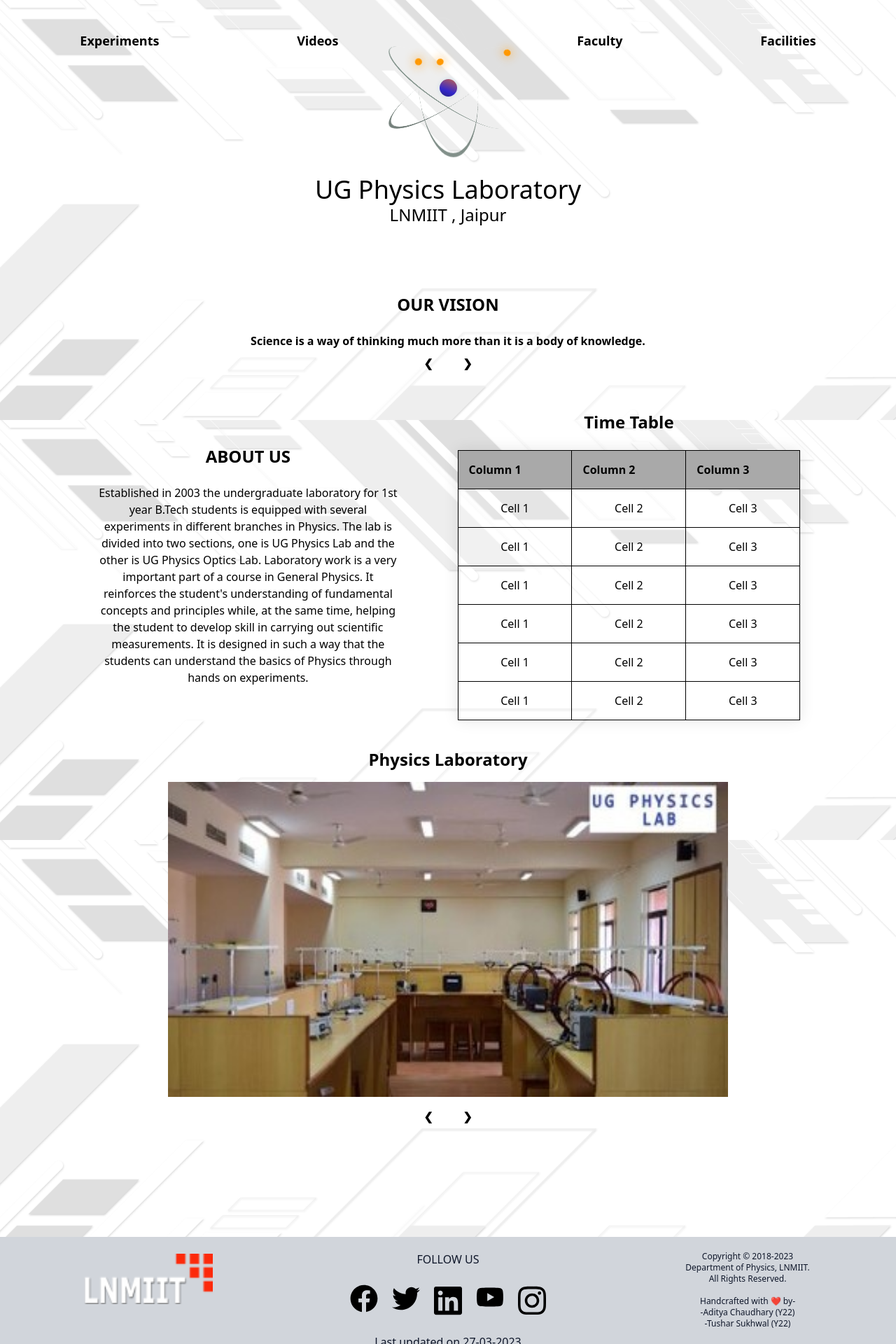
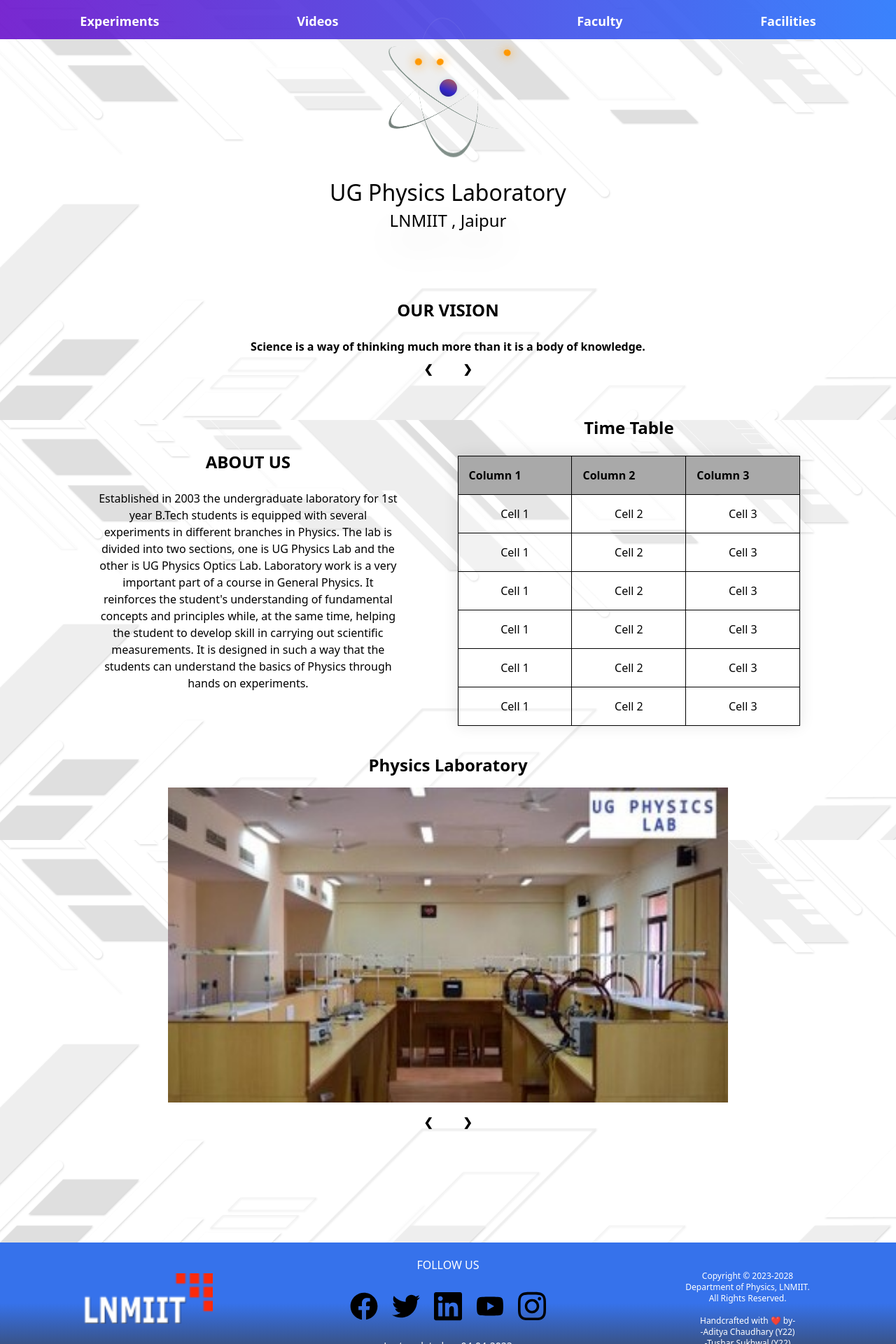
Before and after one commit to lnmiit-physicslab/Lnmiit-Physics-Lab-Website, a React (Vite) app: page / in a window 1280 px wide. Shown: the top 1920 px of the page at 70% size. Built offline with nearby package versions, Linux system fonts and the light colour scheme.

Commit message:
Website Updated

```diff
--- a/src/components/AnimatedLogo.jsx
+++ b/src/components/AnimatedLogo.jsx
@@ -1,4 +1,5 @@
 import "../css/AnimatedLogo.css";
+import '../css/typewrite.css'
 
 const AnimatedLogo = () => {
 	return (
@@ -16,8 +17,8 @@ const AnimatedLogo = () => {
 				</div>
 			</div>
 			<div className="select-none text-center">
-				<p className="text-4xl">UG Physics Laboratory</p>
-				<p className="text-2xl">LNMIIT , Jaipur</p>
+				<p className="typewrite">UG Physics Laboratory</p>
+				<p className="text-2xl drop-shadow-2xl">LNMIIT , Jaipur</p>
 			</div>
 		</div>
 	);
--- a/src/components/Footer.jsx
+++ b/src/components/Footer.jsx
@@ -1,8 +1,8 @@
 import React from "react";
-
+import '../css/footer.css'
 const Footer = () => {
 	return (
-		<div className="flex w-screen flex-wrap justify-around bg-gray-300 p-5  text-slate-900">
+		<div className="flex w-screen flex-wrap justify-around items-center bg-gray-300 p-5 text-white text-slate-900 site-footer">
 			{/* Logo Container Started */}
 			<div className="logo h-28 ">
 				<a href="https://www.lnmiit.ac.in/">
@@ -21,12 +21,12 @@ const Footer = () => {
 					<p className="text-center">FOLLOW US</p>
 				</div>
 				<br />
-				<div className="flex gap-5">
+				<div className="flex gap-5 items-center">
 					<span>
 						<a href="https://www.facebook.com/lnmiit.ac.in/">
 							<img
 								src="/src/resources/images/socialHandles/facebook.svg"
-								className="w-10"
+								className="w-10 hover:scale-125 hover:duration-200"
 							></img>
 						</a>
 					</span>
@@ -34,7 +34,7 @@ const Footer = () => {
 						<a href="https://twitter.com/lnmiit_jaipur?lang=en">
 							<img
 								src="/src/resources/images/socialHandles/twitter.svg"
-								className="w-10"
+								className="w-10 hover:scale-125 hover:duration-200"
 							></img>
 						</a>
 					</span>
@@ -42,7 +42,7 @@ const Footer = () => {
 						<a href="https://www.linkedin.com/school/the-lnm-institute-of-information-technology/">
 							<img
 								src="/src/resources/images/socialHandles/linkedin.svg"
-								className="w-10"
+								className="w-10 hover:scale-125 hover:duration-200"
 							></img>
 						</a>
 					</span>
@@ -50,7 +50,7 @@ const Footer = () => {
 						<a href="https://www.youtube.com/channel/UCpC73hmoYHg55uyCz2Lti_w">
 							<img
 								src="/src/resources/images/socialHandles/youtube.svg"
-								className="w-10"
+								className="w-10 hover:scale-125 hover:duration-200"
 							></img>
 						</a>
 					</span>
@@ -58,21 +58,21 @@ const Footer = () => {
 						<a href="https://www.instagram.com/lnmiit/">
 							<img
 								src="/src/resources/images/socialHandles/instagram.svg"
-								className="w-10"
+								className="w-10 hover:scale-125 hover:duration-200"
 							></img>
 						</a>
 					</span>
 				</div>
 				<br />
 				{/* Website update time */}
-				<p className="text-center font-light">Last updated on 27-03-2023</p>
+				<p className="text-center font-light text-sm">Last updated on 04-04-2023</p>
 			</div>
 			{/* Social Handles Closed */}
 
 			{/* Copyright Section Started */}
 			<div className="copyright h-28 w-48 text-xs">
 				<p>
-					Copyright © 2018-2023 Department of Physics, LNMIIT. All Rights
+					Copyright © 2023-2028 Department of Physics, LNMIIT. All Rights
 					Reserved.
 				</p>
 				<br />
--- a/src/components/NavBar.jsx
+++ b/src/components/NavBar.jsx
@@ -3,6 +3,7 @@ import Videos from "./Videos";
 import Facilities from "./Facilities";
 import Faculty from "./Faculty";
 import { Link } from "react-router-dom";
+import '../css/navBar.css'
 
 function NavBar() {
 	function experiments() {
@@ -11,20 +12,19 @@ function NavBar() {
 	function videos() {
 		<Videos />;
 	}
-	function faclulty() {
+	function faculty() {
 		<Faculty />;
 	}
 	function facilities() {
 		<Facilities />;
-		hello;
 	}
 	return (
-		<div className="absolute z-10 h-[7vh] w-[100vw]">
-			<div className="mt-7 flex justify-around p-4 text-lg font-bold">
+		<div className="absolute z-10 h-[7vh] w-[100vw] text-white grad">
+			<div className="flex justify-around p-4 text-lg font-bold">
 				<div>
 					<button
 						onClick={experiments}
-						className="hover:scale-110 hover:animate-pulse hover:text-indigo-400 hover:duration-150"
+						className="hover:scale-110 hover:animate-pulse hover:text-indigo-900 hover:duration-150"
 					>
 						<Link to="/menu/experiments">Experiments</Link>
 					</button>
@@ -32,15 +32,15 @@ function NavBar() {
 				<div>
 					<button
 						onClick={videos}
-						className="hover:scale-110 hover:animate-pulse hover:text-indigo-400 hover:duration-150  md:mr-36"
+						className="hover:scale-110 hover:animate-pulse hover:text-indigo-900 hover:duration-150  md:mr-36"
 					>
 						<Link to="/menu/videos">Videos</Link>
 					</button>
 				</div>
 				<div>
 					<button
-						onClick={faclulty}
-						className="hover:scale-110 hover:animate-pulse hover:text-indigo-400 hover:duration-150"
+						onClick={faculty}
+						className="hover:scale-110 hover:animate-pulse hover:text-indigo-900 hover:duration-150"
 					>
 						<Link to="/menu/faculty">Faculty</Link>
 					</button>
@@ -48,7 +48,7 @@ function NavBar() {
 				<div>
 					<button
 						onClick={facilities}
-						className="hover:scale-110 hover:animate-pulse hover:text-indigo-400 hover:duration-150"
+						className="hover:scale-110 hover:animate-pulse hover:text-indigo-900 hover:duration-150"
 					>
 						<Link to="/menu/facilities">Facilities</Link>
 					</button>
--- a/src/components/NavBar2.jsx
+++ b/src/components/NavBar2.jsx
@@ -1,31 +1,32 @@
 import { Link } from "react-router-dom";
+import '../css/navBar.css'
 
 const NavBar2 = () => {
 	return (
-		<div className="z-10 h-[7vh]  w-[100vw]">
-			<div className="mt-7 flex justify-around p-4 text-lg font-bold">
+		<div className="z-10 h-[7vh] w-[100vw] text-white grad">
+			<div className="flex justify-around p-4 text-lg font-bold">
 				<div>
-					<button className="hover:scale-110 hover:animate-pulse hover:text-indigo-400 hover:duration-150">
+					<button className="hover:scale-110 hover:animate-pulse hover:text-indigo-900 hover:duration-150">
 						<Link to="/menu/experiments">Experiments</Link>
 					</button>
 				</div>
 				<div>
-					<button className="hover:scale-110 hover:animate-pulse hover:text-indigo-400 hover:duration-150  ">
+					<button className="hover:scale-110 hover:animate-pulse hover:text-indigo-900 hover:duration-150  ">
 						<Link to="/menu/videos">Videos</Link>
 					</button>
 				</div>
 				<div>
-					<button className="hover:scale-110 hover:animate-pulse hover:text-indigo-400 hover:duration-150">
+					<button className="hover:scale-110 hover:animate-pulse hover:text-indigo-900 hover:duration-150">
 						<Link to="/">Home</Link>
 					</button>
 				</div>
 				<div>
-					<button className="hover:scale-110 hover:animate-pulse hover:text-indigo-400 hover:duration-150">
+					<button className="hover:scale-110 hover:animate-pulse hover:text-indigo-900 hover:duration-150">
 						<Link to="/menu/faculty">Faculty</Link>
 					</button>
 				</div>
 				<div>
-					<button className="hover:scale-110 hover:animate-pulse hover:text-indigo-400 hover:duration-150">
+					<button className="hover:scale-110 hover:animate-pulse hover:text-indigo-900 hover:duration-150">
 						<Link to="/menu/facilities">Facilities</Link>
 					</button>
 				</div>
--- a/src/css/AnimatedLogo.css
+++ b/src/css/AnimatedLogo.css
@@ -1,16 +1,15 @@
 body {
 	text-align: center;
-
 }
 
 #atom {
-    z-index: -1;
+	z-index: 100;
 	position: relative;
-    width: 300px;
+	width: 300px;
 	height: 300px;
 	display: inline-block;
-    margin-top: -25px;
-    margin-bottom: -30px;
+	margin-top: -25px;
+	margin-bottom: -30px;
 }
 
 #nucleus,
@@ -30,8 +29,13 @@ body {
 }
 
 #nucleus {
-    background: rgb(38,31,124);
-    background: linear-gradient(21deg, rgba(38,31,124,1) 0%, rgba(50,39,203,1) 35%, rgba(191,97,80,1) 100%);
+	background: rgb(38, 31, 124);
+	background: linear-gradient(
+		21deg,
+		rgba(38, 31, 124, 1) 0%,
+		rgba(50, 39, 203, 1) 35%,
+		rgba(191, 97, 80, 1) 100%
+	);
 	box-shadow: 0 0 15px #2196f3;
 	-webkit-animation: shining 2s infinite linear;
 	-moz-animation: shining 2s infinite linear;
@@ -148,91 +152,91 @@ body {
 @-webkit-keyframes orbitSpecial {
 	0% {
 		border: 0;
-		border-top: 10px solid 	rgba(181,229,207,0.5);
+		border-top: 10px solid rgba(181, 229, 207, 0.5);
 	}
 	35% {
 		border: 0;
-		border-right: 10px solid 	rgba(181,229,207,0.5);
+		border-right: 10px solid rgba(181, 229, 207, 0.5);
 	}
 	70% {
 		border: 0;
-		border-bottom: 10px solid 	rgba(181,229,207,0.5);
+		border-bottom: 10px solid rgba(181, 229, 207, 0.5);
 	}
 	100% {
 		border: 0;
-		border-left: 10px solid 	rgba(181,229,207,0.5);
+		border-left: 10px solid rgba(181, 229, 207, 0.5);
 	}
 }
 @-moz-keyframes orbitSpecial {
 	0% {
 		border: 0;
-		border-top: 10px solid 	rgba(181,229,207,0.5);
+		border-top: 10px solid rgba(181, 229, 207, 0.5);
 	}
 	35% {
 		border: 0;
-		border-right: 10px solid 	rgba(181,229,207,0.5);
+		border-right: 10px solid rgba(181, 229, 207, 0.5);
 	}
 	70% {
 		border: 0;
-		border-bottom: 10px solid 	rgba(181,229,207,0.5);
+		border-bottom: 10px solid rgba(181, 229, 207, 0.5);
 	}
 	100% {
 		border: 0;
-		border-left: 10px solid 	rgba(181,229,207,0.5);
+		border-left: 10px solid rgba(181, 229, 207, 0.5);
 	}
 }
 @-ms-keyframes orbitSpecial {
 	0% {
 		border: 0;
-		border-top: 10px solid 	rgba(181,229,207,0.5);
+		border-top: 10px solid rgba(181, 229, 207, 0.5);
 	}
 	35% {
 		border: 0;
-		border-right: 10px solid 	rgba(181,229,207,0.5);
+		border-right: 10px solid rgba(181, 229, 207, 0.5);
 	}
 	70% {
 		border: 0;
-		border-bottom: 10px solid 	rgba(181,229,207,0.5);
+		border-bottom: 10px solid rgba(181, 229, 207, 0.5);
 	}
 	100% {
 		border: 0;
-		border-left: 10px solid 	rgba(181,229,207,0.5);
+		border-left: 10px solid rgba(181, 229, 207, 0.5);
 	}
 }
 @-o-keyframes orbitSpecial {
 	0% {
 		border: 0;
-		border-top: 10px solid 	rgba(181,229,207,0.5);
+		border-top: 10px solid rgba(181, 229, 207, 0.5);
 	}
 	35% {
 		border: 0;
-		border-right: 10px solid 	rgba(181,229,207,0.5);
+		border-right: 10px solid rgba(181, 229, 207, 0.5);
 	}
 	70% {
 		border: 0;
-		border-bottom: 10px solid 	rgba(181,229,207,0.5);
+		border-bottom: 10px solid rgba(181, 229, 207, 0.5);
 	}
 	100% {
 		border: 0;
-		border-left: 10px solid 	rgba(181,229,207,0.5);
+		border-left: 10px solid rgba(181, 229, 207, 0.5);
 	}
 }
 @keyframes orbitSpecial {
 	0% {
 		border: 0;
-		border-top: 10px solid 	rgba(181,229,207,0.5);
+		border-top: 10px solid rgba(181, 229, 207, 0.5);
 	}
 	35% {
 		border: 0;
-		border-right: 10px solid 	rgba(181,229,207,0.5);
+		border-right: 10px solid rgba(181, 229, 207, 0.5);
 	}
 	70% {
 		border: 0;
-		border-bottom: 10px solid 	rgba(181,229,207,0.5);
+		border-bottom: 10px solid rgba(181, 229, 207, 0.5);
 	}
 	100% {
 		border: 0;
-		border-left: 10px solid 	rgba(181,229,207,0.5);
+		border-left: 10px solid rgba(181, 229, 207, 0.5);
 	}
 }
 @-webkit-keyframes shining {
--- /dev/null
+++ b/src/css/footer.css
@@ -0,0 +1,4 @@
+.site-footer {
+  background: rgb(67,67,67);
+  background: linear-gradient(0deg, rgb(60, 59, 59) 0%, rgb(54, 114, 235) 55%);
+}
--- /dev/null
+++ b/src/css/navBar.css
@@ -0,0 +1,5 @@
+.grad{
+  background: #6a11cb;
+  background: -webkit-linear-gradient(to right, rgba(106, 17, 203, 0.9), rgba(37, 117, 252, 0.9));
+  background: linear-gradient(to right, rgba(106, 17, 203, 0.9), rgba(37, 117, 252, 0.9));
+}
--- /dev/null
+++ b/src/css/typewrite.css
@@ -0,0 +1,17 @@
+.typewrite{
+  animation: type 1.5s ease 0s 1 alternate;
+  font-size: xx-large;
+  transition: 1s;
+  opacity: 1;
+}
+@keyframes type {
+  0%{
+    opacity: 0;
+    font-size: small;
+  }
+  100%{
+    opacity: 1;
+    font-size: xx-large;
+  }
+
+}
```
